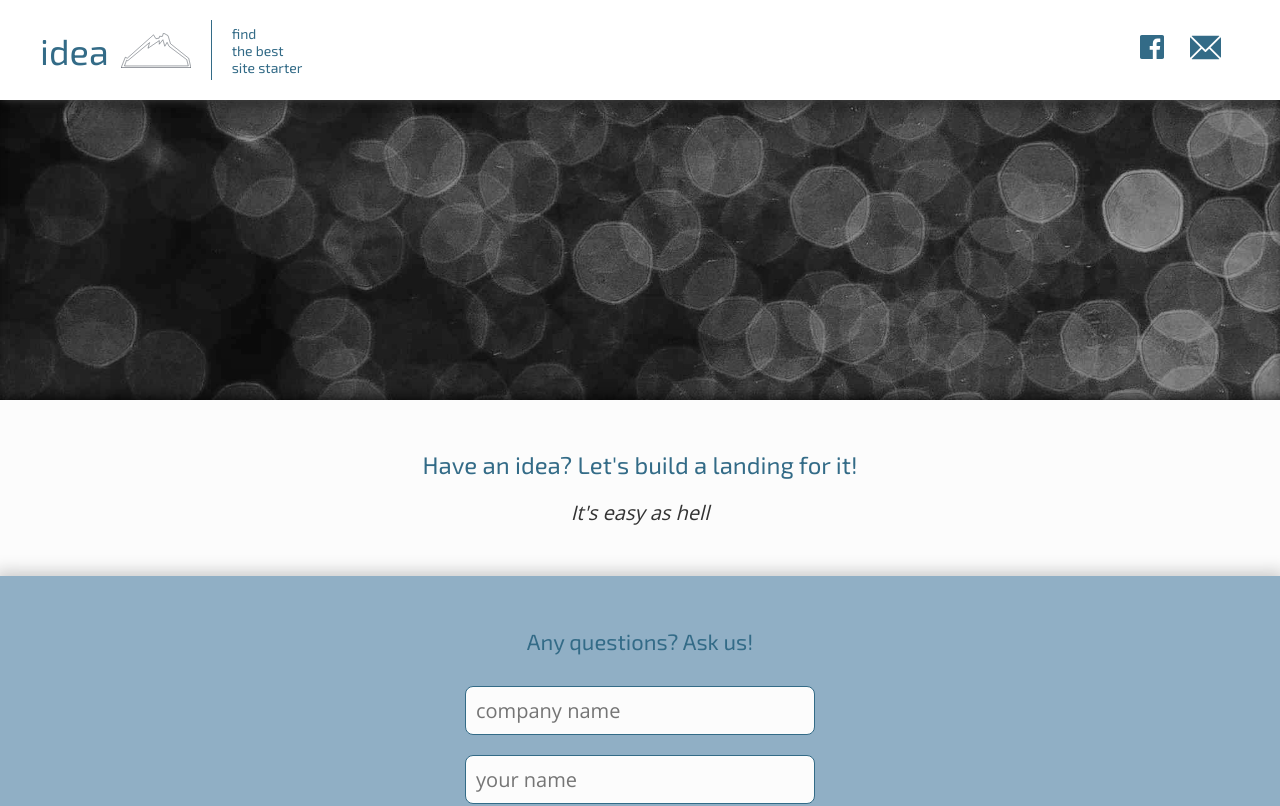
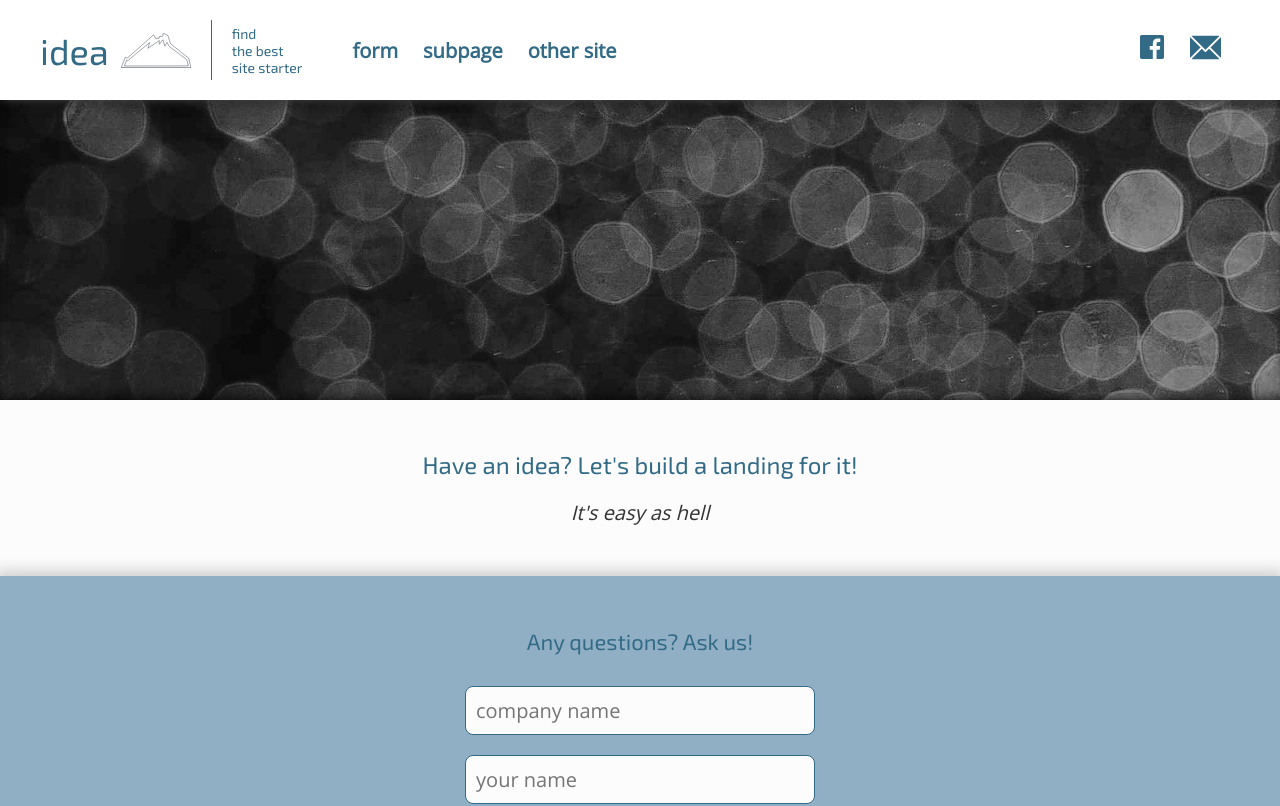
Before and after one commit to aturok/toolynextstarter, a Next.js app: page / in a window 1280 px wide. Shown: the top 806 px of the page. Built offline with nearby package versions, Linux system fonts and the light colour scheme.

Commit message:
add a menu with smooth scroll

```diff
--- a/components/Common/BrandHeader.tsx
+++ b/components/Common/BrandHeader.tsx
@@ -3,6 +3,7 @@ import { HeaderVerticalPadding, HeaderLogoSize, containerDarkShadow, ContainerSi
 import { themeColor } from '../Theme';
 import { device } from '../Media.styles';
 import { facebooklink, emailaddress } from '../../constants/constants';
+import Menu from './Menu';
 
 const Container = styled.div`
     position: fixed;
@@ -57,6 +58,11 @@ const Container = styled.div`
         @media ${device.s} {
             display: none;
         }
+    }
+
+    & > :nth-child(2) {
+        flex-grow: 1;
+        margin-left: 50px;
     }
 `;
 
@@ -124,6 +130,8 @@ export default () => {
                 <Motto><span>find</span><span>the best </span><span>site starter</span></Motto>
                 </div>
 
+                <Menu />
+
                 <div>
                     <LinksBlock />
                 </div>
--- a/components/Common/CommonCSS.tsx
+++ b/components/Common/CommonCSS.tsx
@@ -58,6 +58,10 @@ export const CommonCSS = css`
         padding-top: ${HeaderHeight}px;
     }
 
+    html {
+        scroll-behavior: smooth;
+    }
+
     * {
         box-sizing: border-box;
     }
--- /dev/null
+++ b/components/Common/Menu.tsx
@@ -0,0 +1,33 @@
+import styled from 'styled-components';
+import { HeaderVerticalPadding, HeaderLogoSize, containerDarkShadow, ContainerSidePadding, maskIconCss, containerShadow, HeaderHeight } from './Common.styles';
+import { themeColor } from '../Theme';
+import { device } from '../Media.styles';
+import { facebooklink, emailaddress } from '../../constants/constants';
+
+const menuitems = [
+    ["#emailform", "form"],
+    ["/mdpage", "subpage"],
+    ["http://toolympus.com", "other site"],
+];
+
+const MenuList = styled.ul`
+    padding: 0;
+    list-style: none;
+    display: flex;
+    flex-flow: row;
+    align-items: center;
+
+    & > li:not(:first-child) {
+        margin-left: 25px;
+    }
+`;
+
+export default () => (
+    <MenuList>
+        {menuitems.map(([url, text]) => (
+            <li>
+                <a href={url} target={url.startsWith('#') || url.startsWith('/') ? "_self" : "_blank"}>{text}</a>
+            </li>
+        ))}
+    </MenuList>
+);
```
